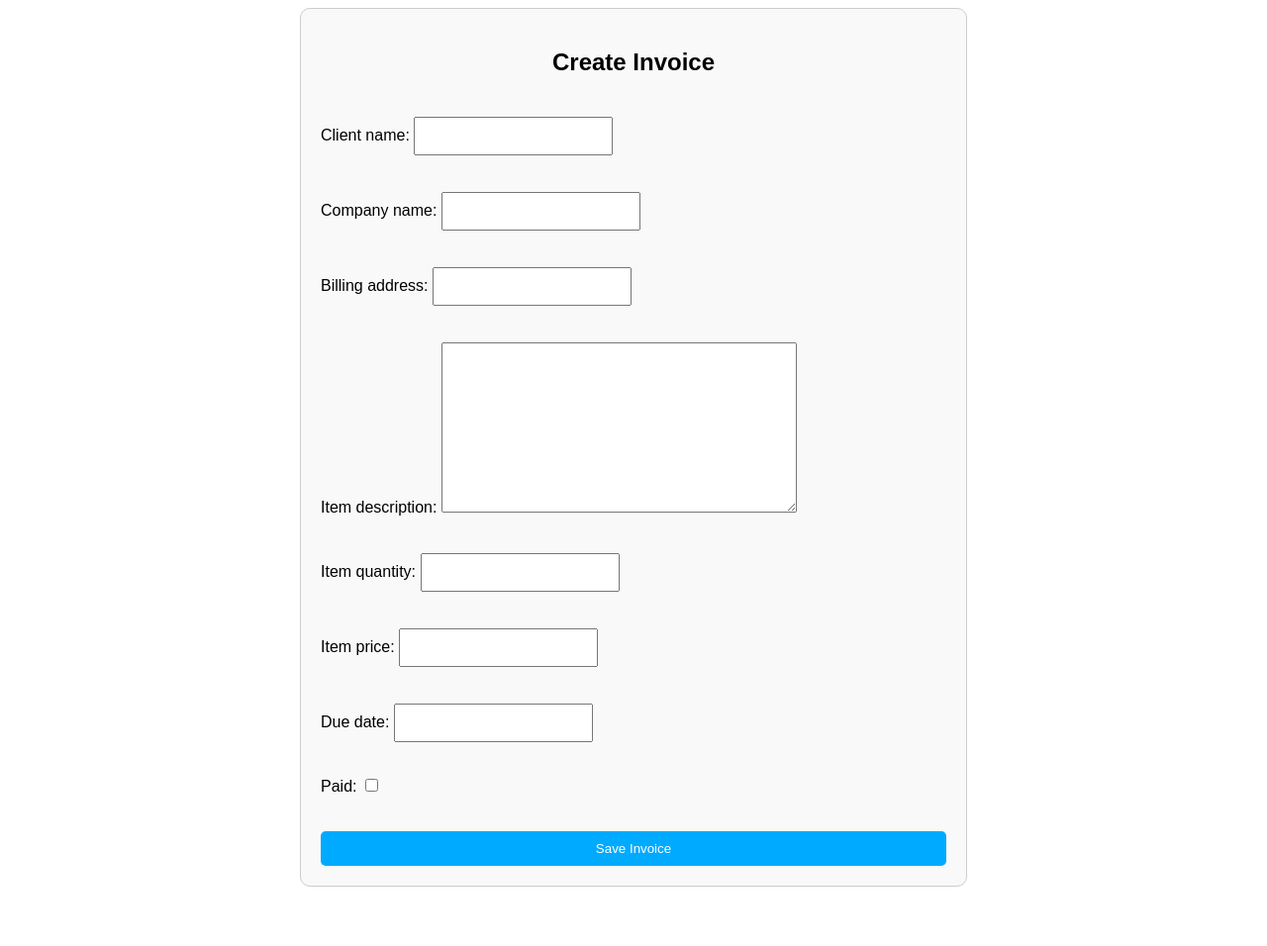
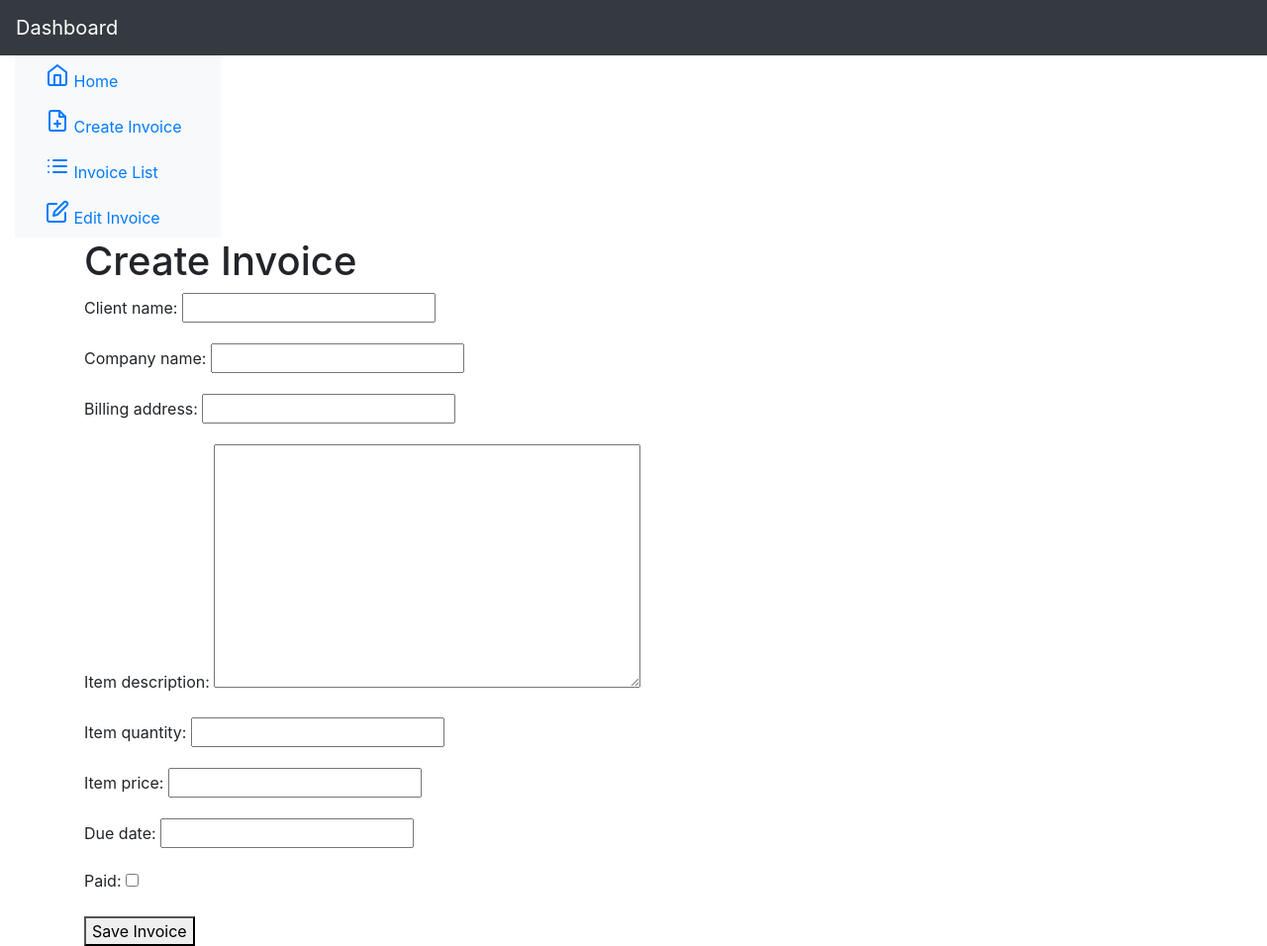
Before and after one commit to allan-nganga/job_card_system, a Django app: page /invoice/create/ in a window 1280 px wide. Shown: the whole page at 99% size. Before the commit the page ends 896 px from the top, so only its background shows below. Run offline with Django 5.2, Linux system fonts and the light colour scheme; some libraries are stand-ins or nearby versions.

Commit message:
Changed dashboard icons

```diff
--- a/login/templates/invoice/create_invoice.html
+++ b/login/templates/invoice/create_invoice.html
@@ -1,48 +1,6 @@
-<!DOCTYPE html>
-<html>
-<head>
-    <title>Create Invoice</title>
-    <style>
-        body {
-            font-family: Arial, sans-serif;
-        }
-        .container {
-            width: 50%;
-            margin: auto;
-            padding: 20px;
-            border: 1px solid #ccc;
-            border-radius: 10px;
-            background-color: #f9f9f9;
-        }
-        h1 {
-            text-align: center;
-        }
-        form {
-            display: flex;
-            flex-direction: column;
-        }
-        label {
-            margin-top: 10px;
-        }
-        input, textarea {
-            padding: 10px;
-            margin-top: 5px;
-        }
-        button {
-            padding: 10px;
-            margin-top: 20px;
-            background-color: #00aaff;
-            color: white;
-            border: none;
-            border-radius: 5px;
-            cursor: pointer;
-        }
-        button:hover {
-            background-color: #0088cc;
-        }
-    </style>
-</head>
-<body>
+{% extends 'invoice/index.html' %}
+
+{% block content%}
     <section>
         <div class="container">
             <h1>Create Invoice</h1>
@@ -65,5 +23,4 @@
             </form>
         </div>
     </section>
-</body>
-</html>
+{% endblock %}
--- a/login/templates/invoice/index.html
+++ b/login/templates/invoice/index.html
@@ -42,14 +42,20 @@
                     </li>
                     <li class="nav-item">
                         <a class="nav-link" href="{% url 'invoice_generator:create_invoice' %}">
-                            <span data-feather="file"></span>
+                            <span data-feather="file-plus"></span>
                             Create Invoice
                         </a>
                     </li>
                     <li class="nav-item">
                         <a class="nav-link" href="{% url 'invoice_generator:invoice_list' %}">
-                            <span data-feather="invoice"></span>
+                            <span data-feather="list"></span>
                             Invoice List
+                        </a>
+                    </li>
+                    <li class="nav-item">
+                        <a class="nav-link" href="{% url 'invoice_generator:invoice_list' %}">
+                            <span data-feather="edit"></span>
+                            Edit Invoice
                         </a>
                     </li>
                     <!-- Add more navigation items here -->
--- a/login/templates/invoice/invoice_list.html
+++ b/login/templates/invoice/invoice_list.html
@@ -20,8 +20,8 @@
                 <td>{{ invoice.id }}</td>
                 <td>{{ invoice.client_name }}</td>
                 <td>{{ invoice.billing_address }}</td>
-                <td>{{ invoice.created_at }}</td>
-                <td>{{ invoice.due_date }}</td>
+                <td>{{ invoice.created_at|date:"DATE_FORMAT" }}</td>
+                <td>{{ invoice.due_date|date:"DATE_FORMAT" }}</td>
                 <td>{{ invoice.total_cost }}</td>
             </tr>
             {% endfor %}
```
Also changed, not shown: login/templates/invoice/dashboard.html (+9 -5 lines).
